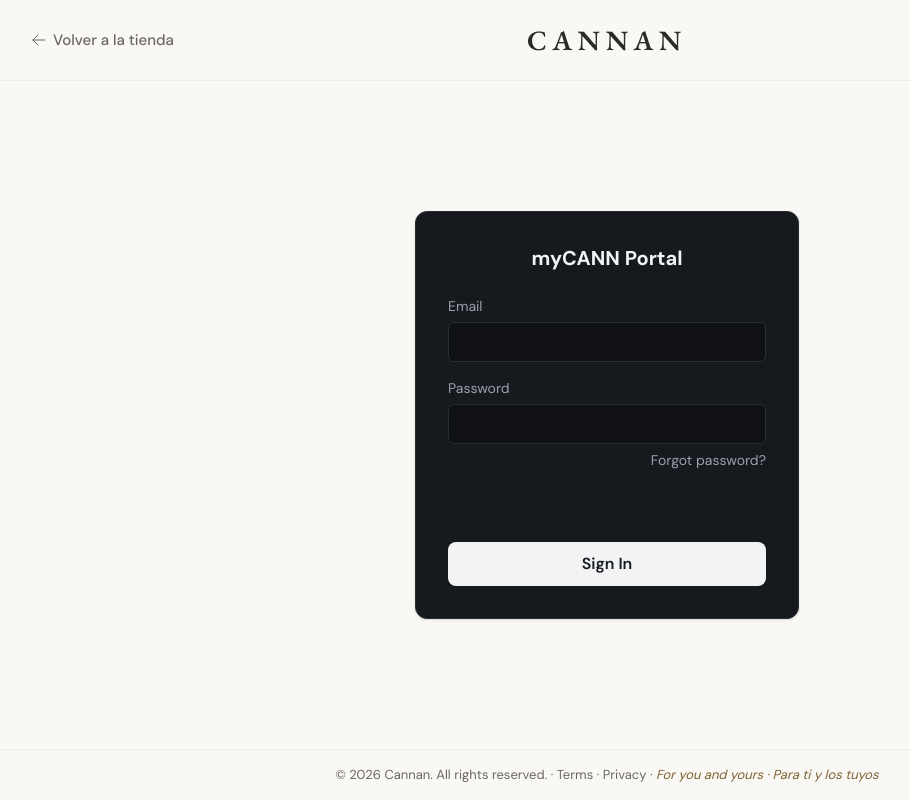
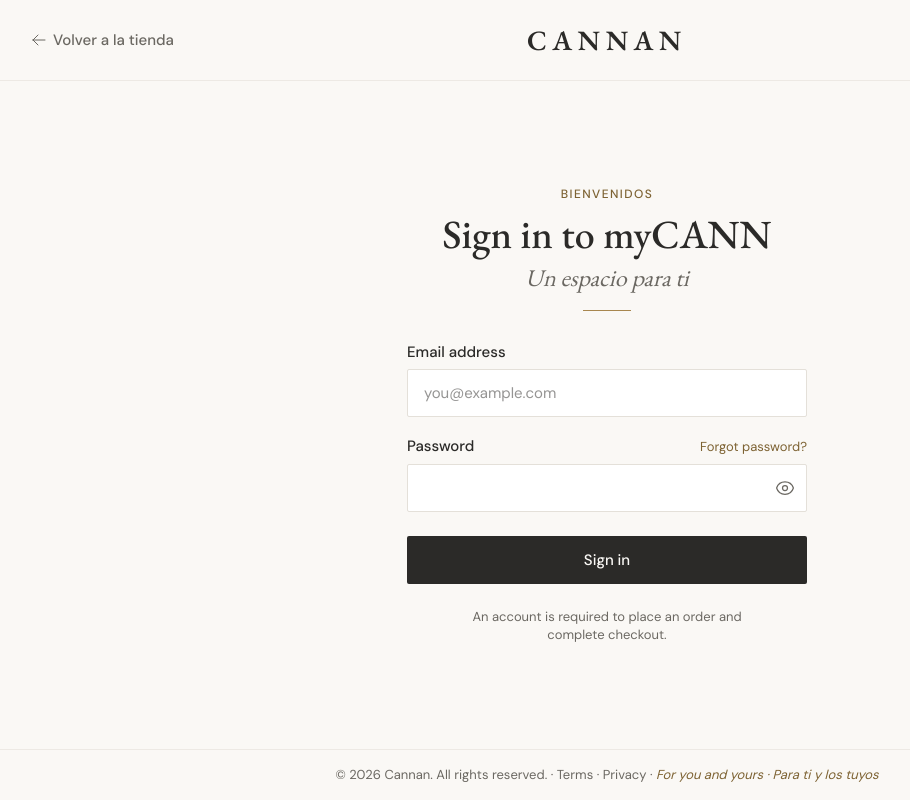
Before and after one commit to eduardd3/cannan-ecom-web, a Next.js app: page /id/signin in a window 1280 px wide. Shown: the whole page, without its empty margins (33-943 px from the left). Built offline with nearby package versions, Linux system fonts and the light colour scheme; no server answers.

Commit message:
Restyle the sign-in page to the new auth design
- Rebuild the form with the shared auth components
- Success and error notices as banners above the email field
- Sign-up link and checkout note below the form
- Rename the page title to Sign In

```diff
--- a/src/app/id/signin/login-form.tsx
+++ b/src/app/id/signin/login-form.tsx
@@ -1,10 +1,14 @@
 'use client'
 import Form from 'next/form';
-import { ExclamationCircleIcon} from '@heroicons/react/24/outline';
 import { useActionState } from 'react';
 import {authCustomer} from '../../actions';
 import { useSearchParams } from 'next/navigation';
 import Link from 'next/link';
+import AuthHeading from '@/app/components/auth/auth-heading';
+import AuthBanner from '@/app/components/auth/auth-banner';
+import TextField from '@/app/components/auth/text-field';
+import PasswordField from '@/app/components/auth/password-field';
+import SubmitButton from '@/app/components/auth/submit-button';
 
 
 // signupEnabled arrives as a prop because SIGNUP_ENABLED is server-only and
@@ -18,93 +22,87 @@
         authCustomer,
         undefined,
     );
+    //  Not every authCustomer message ends with a period; the banner wants one.
+    //  Done here so the server strings, shared with the admin login, stay put.
+    const errorText = errorMessage && (errorMessage.endsWith('.') ? errorMessage : `${errorMessage}.`);
+
     //  The page shell (header, footer, centering) lives in app/id/layout.tsx — this is just the card.
     return (
-        <div className="w-full max-w-sm rounded-xl border border-[#2A2F36] bg-[#16191E] p-8 shadow-sm">
-            <h1 className="text-center text-xl font-bold text-[#F2F3F4]">
-               myCANN Portal
-            </h1>
-            {justReset && (
-                <p className="mt-4 text-center text-sm text-[#9AA1AB]">
-                    Your password was reset. Log in with your new password.
-                </p>
-            )}
-            {justSignedUp && (
-                <p className="mt-4 text-center text-sm text-[#9AA1AB]">
-                    Account created. Check your email to confirm your address.
-                </p>
-            )}
+        <div className="w-full max-w-100">
+            <AuthHeading eyebrow="Bienvenidos" title="Sign in to myCANN" subtitle="Un espacio para ti" />
 
             <Form   //  Client action
                 action={formAction}
                 aria-label="customer login form"
-                className="mt-6 flex flex-col gap-4"
+                className="flex flex-col gap-5"
             >
-                <div className="flex flex-col gap-1.5">
-                    <label htmlFor="email" className="text-sm text-[#9AA1AB]">
-                        Email
-                    </label>
-                    <input
+                {/* A failed attempt replaces the success notices: both at once
+                    would read as contradictory. */}
+                {errorText ? (
+                    <AuthBanner variant="error">{errorText}</AuthBanner>
+                ) : (
+                    <>
+                        {justSignedUp && (
+                            <AuthBanner variant="success">
+                                Account created. Check your email to verify your account.
+                            </AuthBanner>
+                        )}
+                        {justReset && (
+                            <AuthBanner variant="success">
+                                Your password was reset. Sign in with your new password.
+                            </AuthBanner>
+                        )}
+                    </>
+                )}
+
+                <TextField
                     id="email"
+                    label="Email address"
                     type="email"
                     name="email"
                     autoComplete="email"
+                    placeholder="you@example.com"
                     required
-                        className="h-10 w-full rounded-md border border-[#2A2F36] bg-[#0F1114] px-3 text-[#F2F3F4] outline-none focus:border-[#9AA1AB] focus-visible:ring-2 focus-visible:ring-[#9AA1AB]"
                 />
-                </div>
 
-                <div className="flex flex-col gap-1.5">
-                    <label htmlFor="password" className="text-sm text-[#9AA1AB]">
-                        Password
-                    </label>
-                    <input
+                <PasswordField
                     id="password"
-                        type="password"
+                    label="Password"
                     name="password"
                     autoComplete="current-password"
                     required
-                        className="h-10 w-full rounded-md border border-[#2A2F36] bg-[#0F1114] px-3 text-[#F2F3F4] outline-none focus:border-[#9AA1AB] focus-visible:ring-2 focus-visible:ring-[#9AA1AB]"
-                    />
-                    <Link href="/id/forgot-password" className="self-end text-sm text-[#9AA1AB] hover:text-[#F2F3F4]">
+                    labelAction={
+                        <Link
+                            href="/id/forgot-password"
+                            className="text-caption text-gold-ink underline-offset-4 hover:underline"
+                        >
                             Forgot password?
                         </Link>
+                    }
+                />
+
+                <input type="hidden" name="redirectTo" value={callbackUrl} />
+                {/* mt-1 + the form's 20px gap = 24px above the button. */}
+                <div className="mt-1">
+                    <SubmitButton pending={isPending} pendingLabel="Signing in…">
+                        Sign in
+                    </SubmitButton>
                 </div>
-                {/* Handling login attempt: system responds with the appropriate result */}
-                 <div
-                        className="flex h-8 items-end space-x-1"
-                        aria-live="polite"
-                        aria-atomic="true"
-                    >
-                    {errorMessage && (
-                    <>
-                        <ExclamationCircleIcon className="h-5 w-5 text-red-500" />
-                        <p className="text-sm text-red-500">{errorMessage}</p>
-                    </>
-                    )}
-                    </div>
-                <input type="hidden" name="redirectTo" value={callbackUrl} />
-                <div>
-                    <button
-                        type="submit"
-                        disabled={isPending}
-                        aria-disabled={isPending}
-                        className="mt-2 h-11 w-full rounded-lg bg-[#F2F3F4] font-semibold text-[#16191E] transition-colors hover:bg-[#9AA1AB] focus-visible:outline focus-visible:outline-2 focus-visible:outline-offset-2 focus-visible:outline-[#F2F3F4] disabled:opacity-50"
-                    >
-                        Sign In
-                    </button>
-
-                </div>
-
             </Form>
 
+            <div className="mt-6 flex flex-col items-center gap-3 text-center">
                 {signupEnabled && (
-                <div className="mt-3">
-                    <p className="text-white"> Don&apos;t have an account? <Link href='/id/signup'>
-                    Create an Account
-                    </Link></p>
+                    <p className="text-body-md text-stone">
+                        New to myCANN?{' '}
+                        <Link href="/id/signup" className="text-gold-ink underline underline-offset-4 transition-colors hover:text-charcoal">
+                            Create an account
+                        </Link>
+                    </p>
+                )}
+                <p className="max-w-75 text-caption text-stone">
+                    An account is required to place an order and complete checkout.
+                </p>
             </div>
-            )}
         </div>
     );
 }
--- a/src/app/id/signin/page.tsx
+++ b/src/app/id/signin/page.tsx
@@ -4,8 +4,8 @@
 import { isSignupEnabled } from "@/lib/flags";
 
 export const metadata: Metadata = {
-    title: "Log In | Cannan",
-    description: "Log In Page",
+    title: "Sign In | Cannan",
+    description: "Sign In Page",
     robots: { index: false },
 };
 
```
Lines whose indentation alone changed are shown as unchanged.
